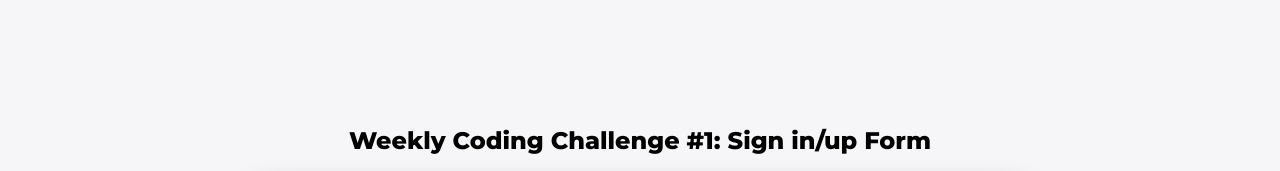
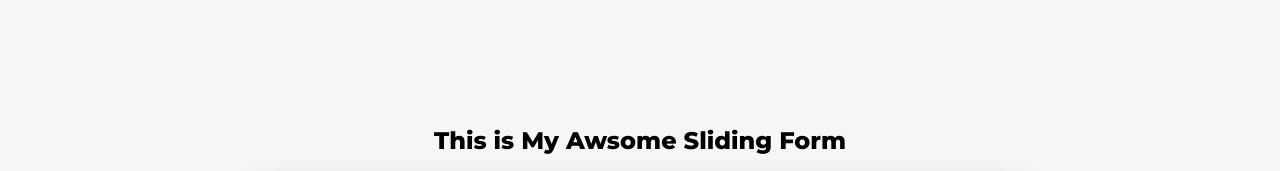
Before and after one commit to Hafiz-Sakib/Sliding-Form, a plain HTML site: page index.html in a window 1280 px wide. Shown: the top 171 px of the page. Drawn offline with Linux system fonts and the light colour scheme.

Commit message:
name changed

```diff
--- a/index.html
+++ b/index.html
@@ -9,7 +9,7 @@
     </head>
     <body>
       <main>
-        <h2>Weekly Coding Challenge #1: Sign in/up Form</h2>
+        <h2>This is My Awsome Sliding Form</h2>
         <div class="container" id="container">
           <div class="form-container sign-up-container">
             <form action="#">
```
